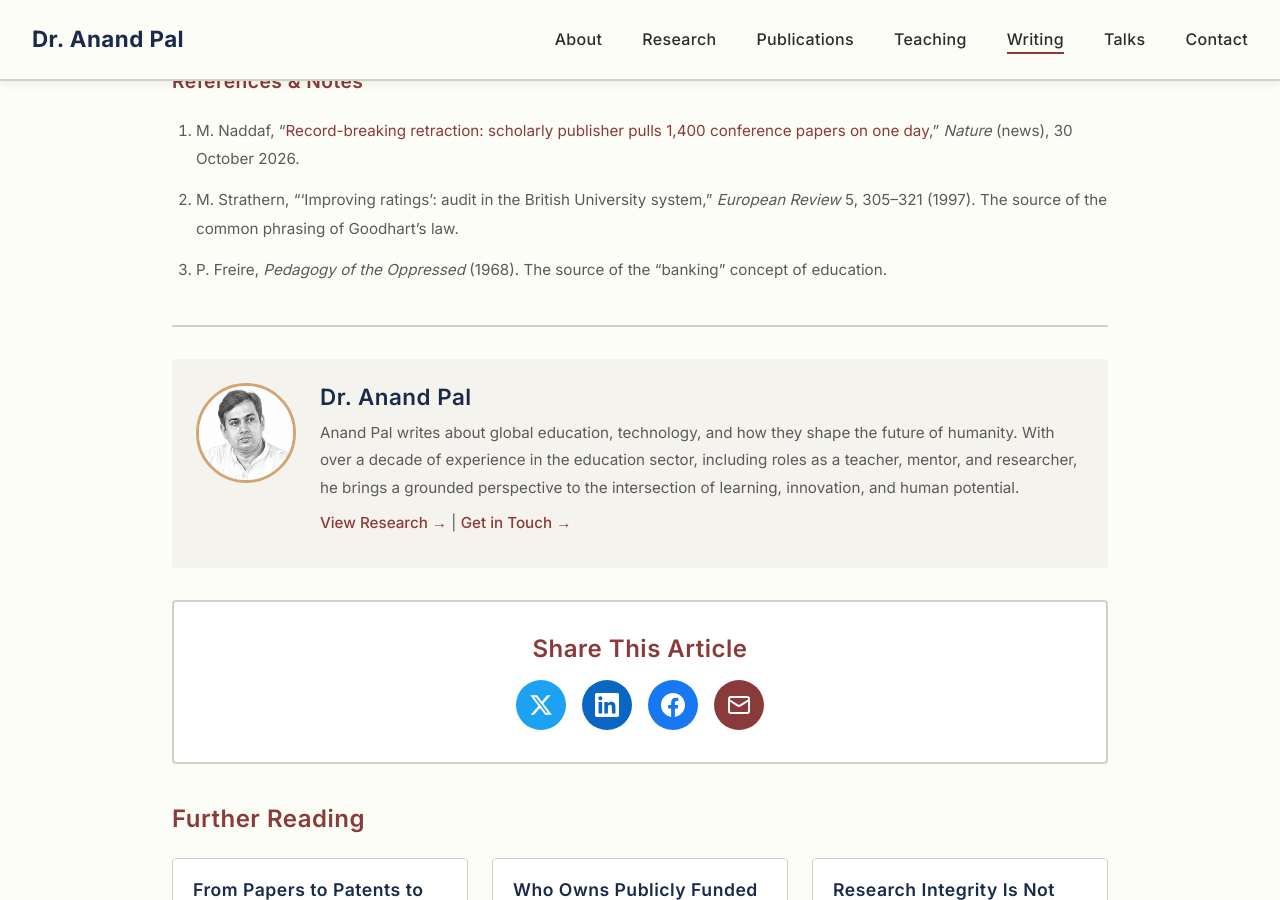
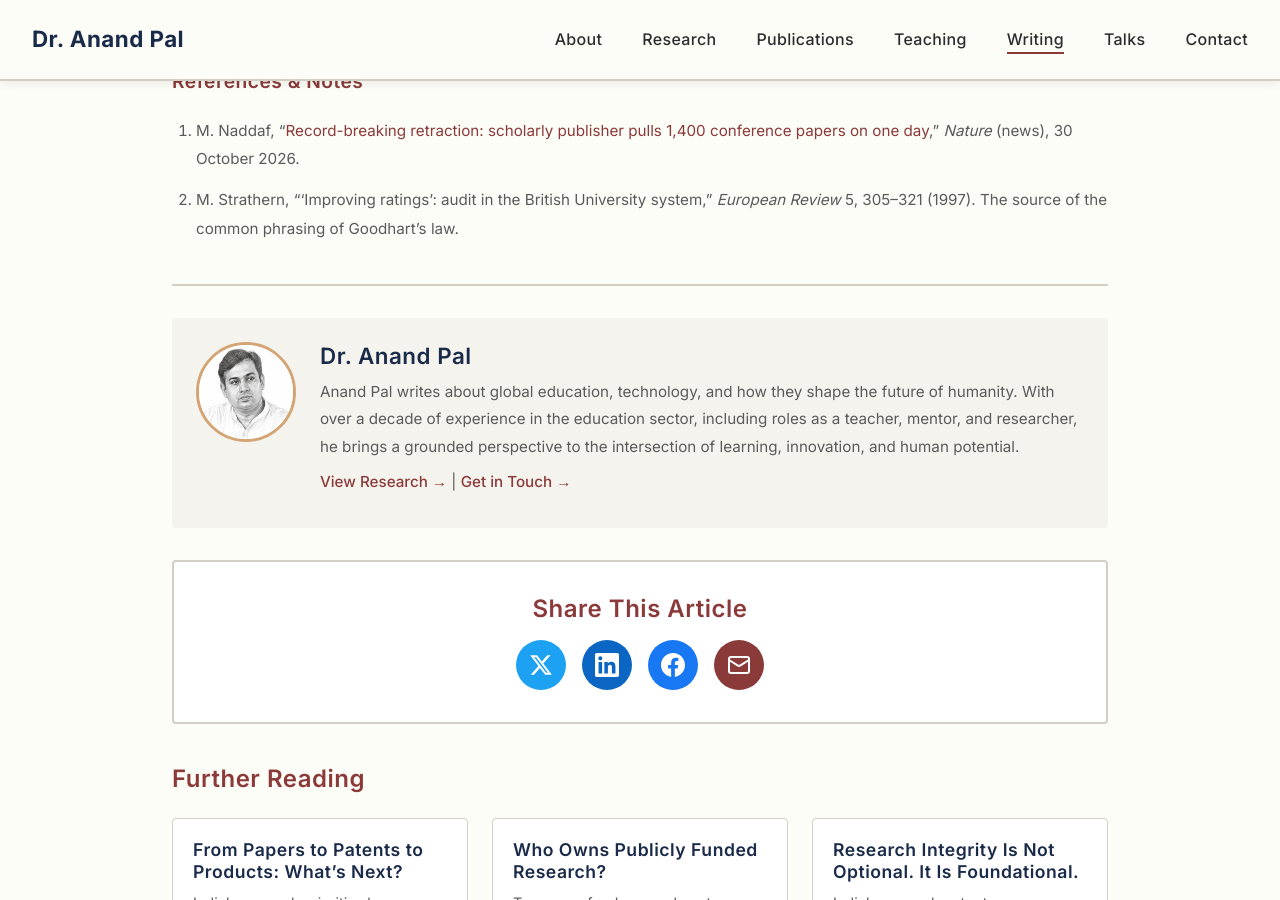
Before and after one commit to anandpal-in/anandpal-in.github.io, a Jekyll site: the page built from _writing/publish-or-perish.md, in a window 1280 px wide and 900 px high, scrolled down 4086 px. Built offline with Jekyll 4.4.1, drawn with Linux system fonts in a browser that asks for light colours.

Commit message:
change the ref

```diff
--- a/_writing/publish-or-perish.md
+++ b/_writing/publish-or-perish.md
@@ -61,6 +61,5 @@ The purpose of science is not merely to produce more papers. The purpose of educ
     <ol>
         <li>M. Naddaf, “<a href="https://www.nature.com/articles/d41586-026-03455-8">Record-breaking retraction: scholarly publisher pulls 1,400 conference papers on one day</a>,” <em>Nature</em> (news), 30 October 2026.</li>
         <li>M. Strathern, “‘Improving ratings’: audit in the British University system,” <em>European Review</em> 5, 305–321 (1997). The source of the common phrasing of Goodhart’s law.</li>
-        <li>P. Freire, <em>Pedagogy of the Oppressed</em> (1968). The source of the “banking” concept of education.</li>
     </ol>
 </div>
```
